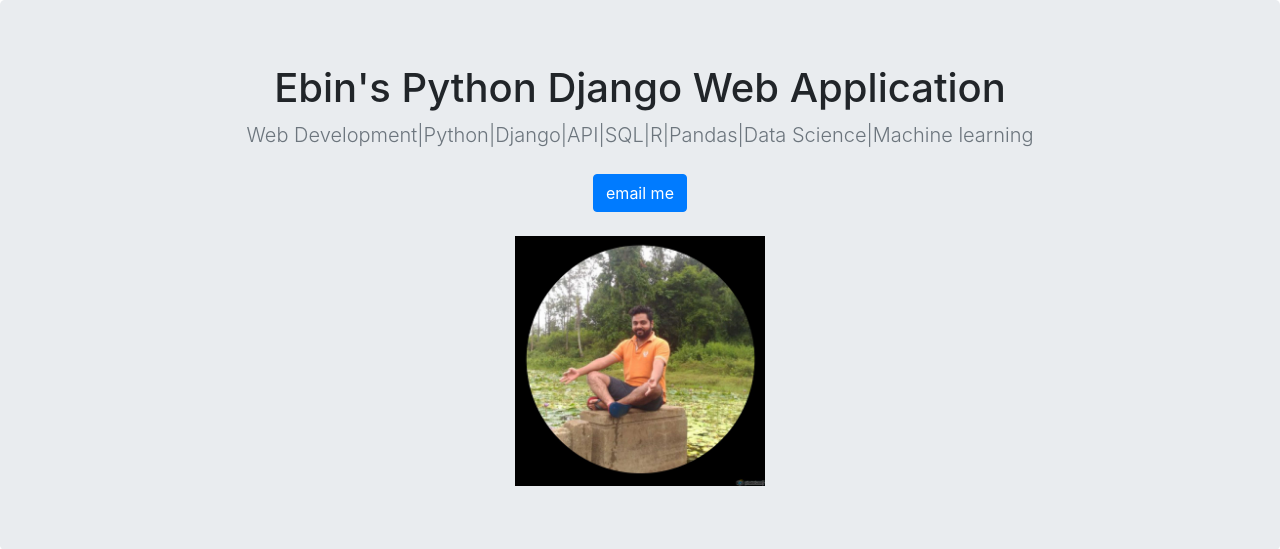
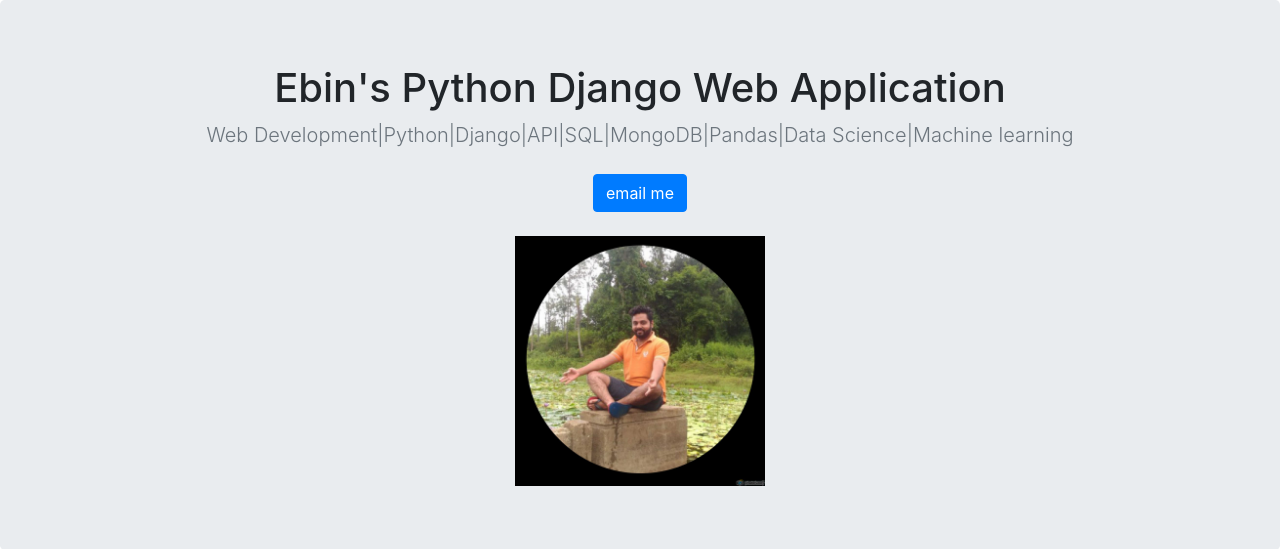
Before and after one commit to ebin0402/portfolioproject, a Django app: page / in a window 1280 px wide. Shown: the part 56-605 px from the top of the page. Run offline with Django 3.2, Linux system fonts and the light colour scheme; data that the repository does not hold is empty; some libraries are stand-ins or nearby versions.

Commit message:
Update home.html

```diff
--- a/jobs/templates/jobs/home.html
+++ b/jobs/templates/jobs/home.html
@@ -39,7 +39,7 @@
       <h1>
         Ebin's Python Django Web Application
       </h1>
-      <p class="lead text-muted">Web Development|Python|Django|API|SQL|R|Pandas|Data Science|Machine learning</p>
+      <p class="lead text-muted">Web Development|Python|Django|API|SQL|MongoDB|Pandas|Data Science|Machine learning</p>
       <p>
         <a href="mailto:ebin0402@gmail.com" class="btn btn-primary my-2">email me</a>
       </p>
```
